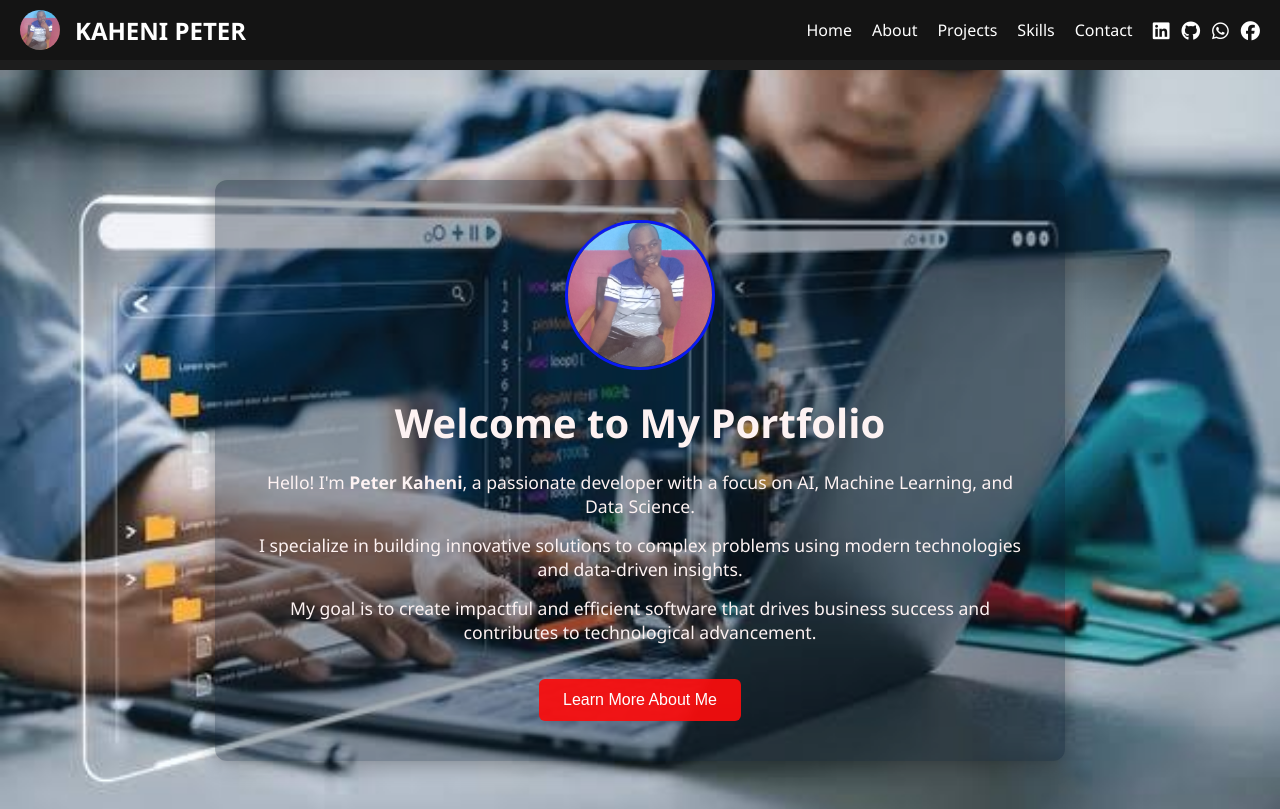
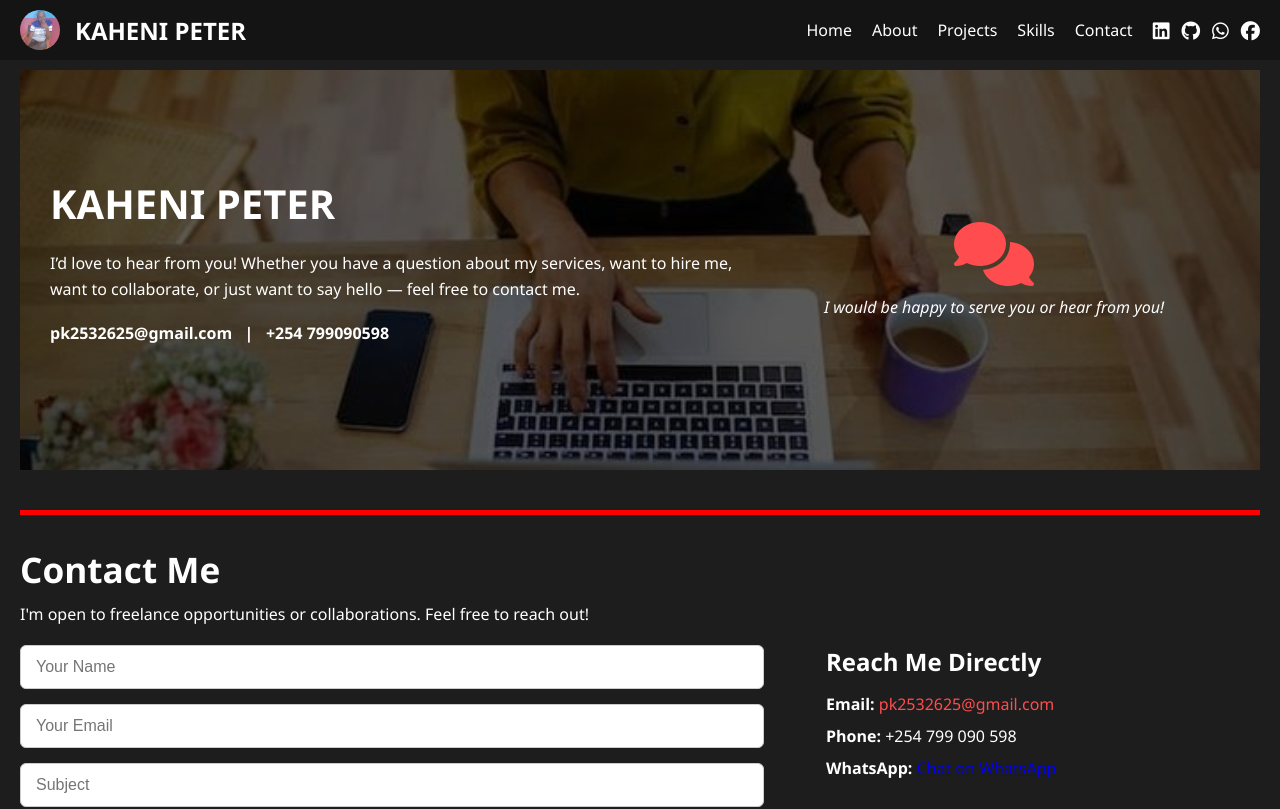
Before and after one commit to KaheniSatima/kaheni-portfolio, a React (Create React App) app: page /#/contact in a window 1280 px wide. Shown: the top 809 px of the page. Built offline with nearby package versions, Linux system fonts and the light colour scheme.

Commit message:
Update portfolio with latest adjustments

```diff
--- a/src/App.js
+++ b/src/App.js
@@ -1,5 +1,5 @@
 import React from 'react';
-import { BrowserRouter as Router, Route, Routes } from 'react-router-dom';
+import { HashRouter as Router, Route, Routes } from 'react-router-dom'; // Use HashRouter
 import Navbar from './Navbar';
 import Home from './Home';
 import About from './About';
--- a/src/Contact.css
+++ b/src/Contact.css
@@ -7,55 +7,64 @@
 
 /* ===== Banner Section ===== */
 .contact-banner {
-  background: url('./assets/contact.jpeg') no-repeat center center/cover;
+  background-size: cover;
+  background-position: center;
+  position: relative;
+  height: 400px; /* Adjust height as needed */
   color: white;
+  overflow: hidden;
+}
+
+.contact-banner-overlay {
+  position: absolute;
+  top: 0;
+  left: 0;
+  right: 0;
+  bottom: 0;
+  background-color: rgba(0, 0, 0, 0.634); /* dark semi-transparent overlay */
   display: flex;
   justify-content: space-between;
   align-items: center;
-  padding: 60px 40px;
+  padding: 40px 30px;
   flex-wrap: wrap;
-  border-radius: 10px;
-  margin-top: 70px; /* Adjust if your navbar is fixed */
+  width: 100%;
+  height: 100%;
 }
 
 .banner-left {
-  flex: 1;
-  min-width: 280px;
+  flex: 1 1 60%;
   max-width: 60%;
 }
 
 .banner-left h1 {
-  font-size: 3rem;
-  margin-bottom: 15px;
+  font-size: 2.5rem;
+  margin-bottom: 20px;
 }
 
 .banner-message {
-  font-size: 1.2rem;
-  margin-bottom: 15px;
+  font-size: 1.1rem;
+  margin-bottom: 10px;
   line-height: 1.6;
 }
 
 .banner-contact {
-  font-weight: 600;
-  font-size: 1.1rem;
-  margin-top: 10px;
+  font-weight: bold;
 }
 
 .banner-right {
-  flex: 1;
+  flex: 1 1 35%;
   text-align: center;
-  min-width: 200px;
-  max-width: 30%;
+  margin-top: 20px;
 }
 
 .banner-icon {
-  color: #fb0c0cec;
+  color: #ff4d4f; /* Red icon */
+  margin-bottom: 10px;
 }
 
 .banner-note {
-  margin-top: 10px;
+  font-style: italic;
   font-size: 1rem;
-  font-weight: 500;
 }
 
 /* ===== Red Divider ===== */
--- a/src/Contact.js
+++ b/src/Contact.js
@@ -1,7 +1,8 @@
 import React, { useRef } from 'react';
 import emailjs from '@emailjs/browser';
 import './Contact.css';
-import Footer from './Footer'; // Make sure you import Footer
+import Footer from './Footer';
+import contactImage from './assets/contact.jpeg'; // Adjust path as necessary
 
 const Contact = () => {
   const form = useRef();
@@ -11,24 +12,29 @@ const Contact = () => {
 
     emailjs.sendForm('pt352kah', 'pt352kah', form.current, 'HVhE5N_AN59aH64x0')
       .then((result) => {
-          alert("Message sent successfully!");
-          console.log(result.text);
-          form.current.reset();
+        alert("Message sent successfully!");
+        console.log(result.text);
+        form.current.reset();
       }, (error) => {
-          alert("Failed to send message. Please try again.");
-          console.log(error.text);
+        alert("Failed to send message. Please try again.");
+        console.log(error.text);
       });
   };
 
   return (
     <>
       <div className="contact-page">
-        {/* Banner Section */}
-        <div className="contact-banner">
+      <div
+        className="contact-banner"
+        style={{ backgroundImage: `url(${contactImage})` }}
+      >
+        <div className="contact-banner-overlay">
           <div className="banner-left">
             <h1>KAHENI PETER</h1>
             <p className="banner-message">
-              I’d love to hear from you! Whether you have a question about my services, want to hire me, want to collaborate, or just want to say hello — feel free to contact me.
+              I’d love to hear from you! Whether you have a question about my services,
+              want to hire me, want to collaborate, or just want to say hello —
+              feel free to contact me.
             </p>
             <p className="banner-contact">
               pk2532625@gmail.com &nbsp; | &nbsp; +254 799090598
@@ -39,11 +45,10 @@ const Contact = () => {
             <p className="banner-note">I would be happy to serve you or hear from you!</p>
           </div>
         </div>
+      </div>
 
-        {/* Thick red line */}
         <hr className="thick-divider" />
 
-        {/* Contact Content Section */}
         <h2>Contact Me</h2>
         <p>I'm open to freelance opportunities or collaborations. Feel free to reach out!</p>
 
```
